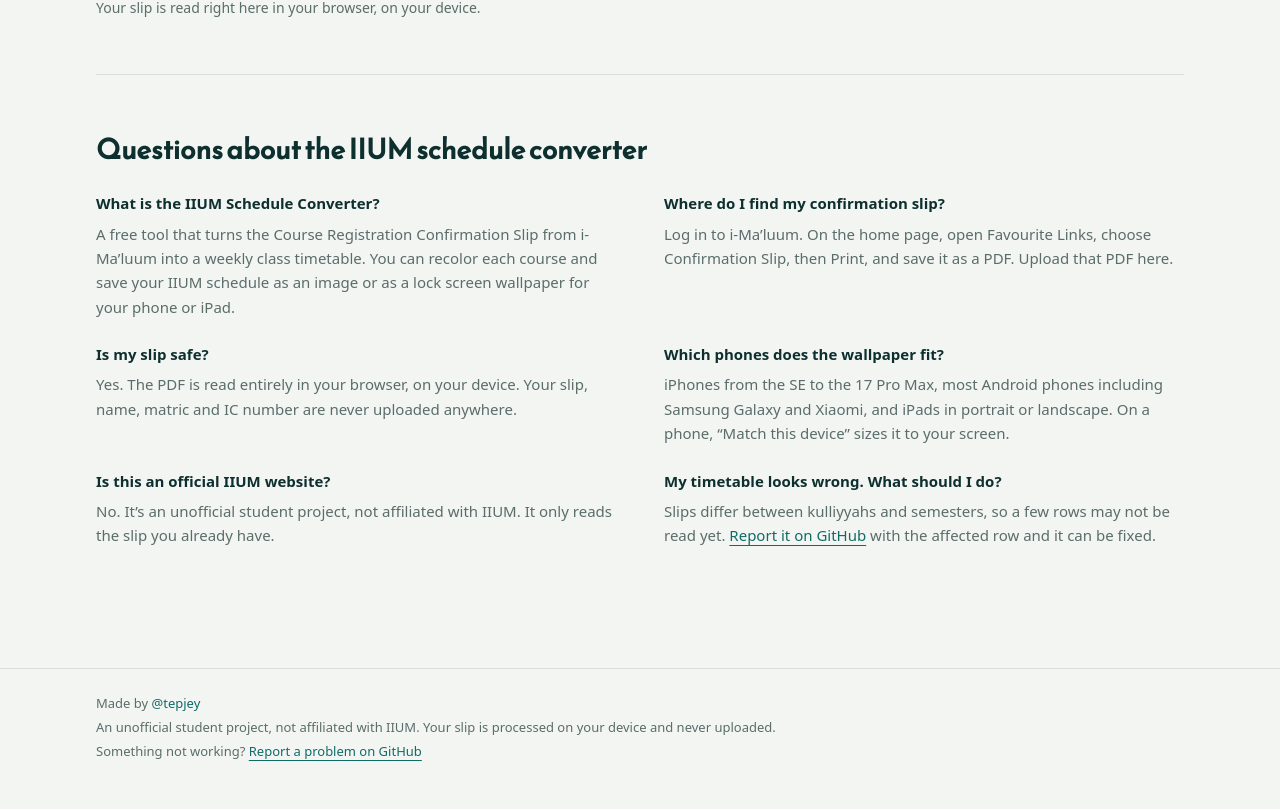
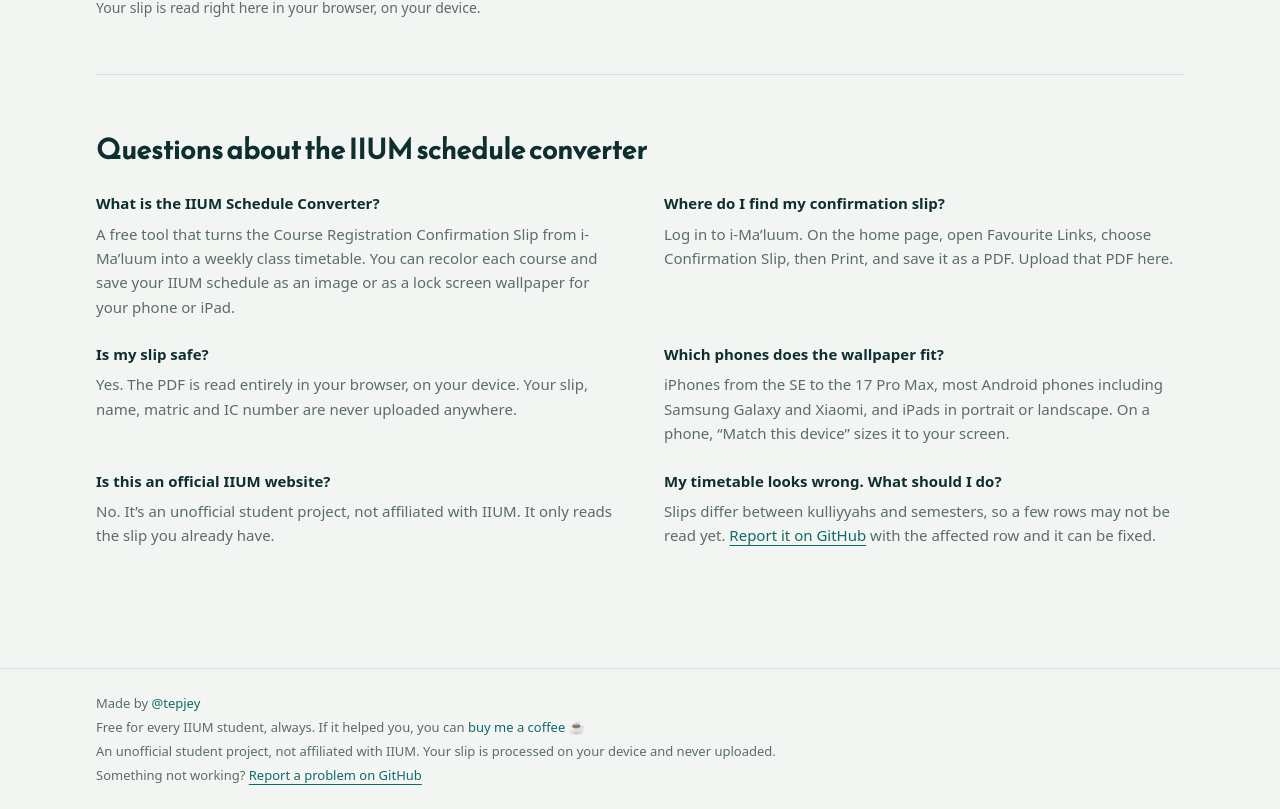
Before and after one commit to tepjey/iium-schedule-converter, a React (Vite) app: page / in a window 1280 px wide. Shown: the part 590-1399 px from the top of the page. Before the commit the page ends 1375 px from the top, so only its background shows below. Built offline with nearby package versions, Linux system fonts and the light colour scheme.

Commit message:
Add an optional "buy me a coffee" link
The site stays free for every student. For anyone who wants to say
thanks, add a Buy Me a Coffee link to the footer, a "Supporting the
project" section and badge in the README, and .github/FUNDING.yml so
GitHub shows the Sponsor button.

```diff
--- a/src/App.jsx
+++ b/src/App.jsx
@@ -9,7 +9,7 @@
 import Timetable from './components/Timetable';
 import WallpaperView from './components/WallpaperView';
 import WhatsNew from './components/WhatsNew';
-import { GITHUB_USERNAME } from './config';
+import { GITHUB_USERNAME, SUPPORT_URL } from './config';
 import { failureReason, trackEvent } from './utils/analytics';
 import { shouldAnnounce } from './utils/announcement';
 import { applySavedEdits, saveEdits, visibleCourses } from './utils/courseEdits';
@@ -448,6 +448,20 @@
               </a>
             </p>
           )}
+          {SUPPORT_URL && (
+            <p>
+              Free for every IIUM student, always. If it helped you, you can{' '}
+              <a
+                href={SUPPORT_URL}
+                target="_blank"
+                rel="noreferrer"
+                className="font-medium text-teal underline-offset-4 hover:underline"
+              >
+                buy me a coffee
+              </a>{' '}
+              ☕
+            </p>
+          )}
           <p>
             An unofficial student project, not affiliated with IIUM. Your slip is processed on your device and never
             uploaded.
--- a/src/config.js
+++ b/src/config.js
@@ -1,6 +1,10 @@
 // Your GitHub username, shown as the footer credit ("Made by @username").
 // Leave empty to hide the credit line.
 export const GITHUB_USERNAME = 'tepjey';
+
+// A tip page for students who want to support the project, shown in the footer.
+// Leave empty to hide the link.
+export const SUPPORT_URL = 'https://buymeacoffee.com/athifuzair';
 
 // Your GoatCounter site code (the "mysite" in mysite.goatcounter.com), for the
 // visitor counter. Leave empty to turn analytics off.
```
Also changed, not shown: 1 other file (tests, documents, lock files or other folders).
